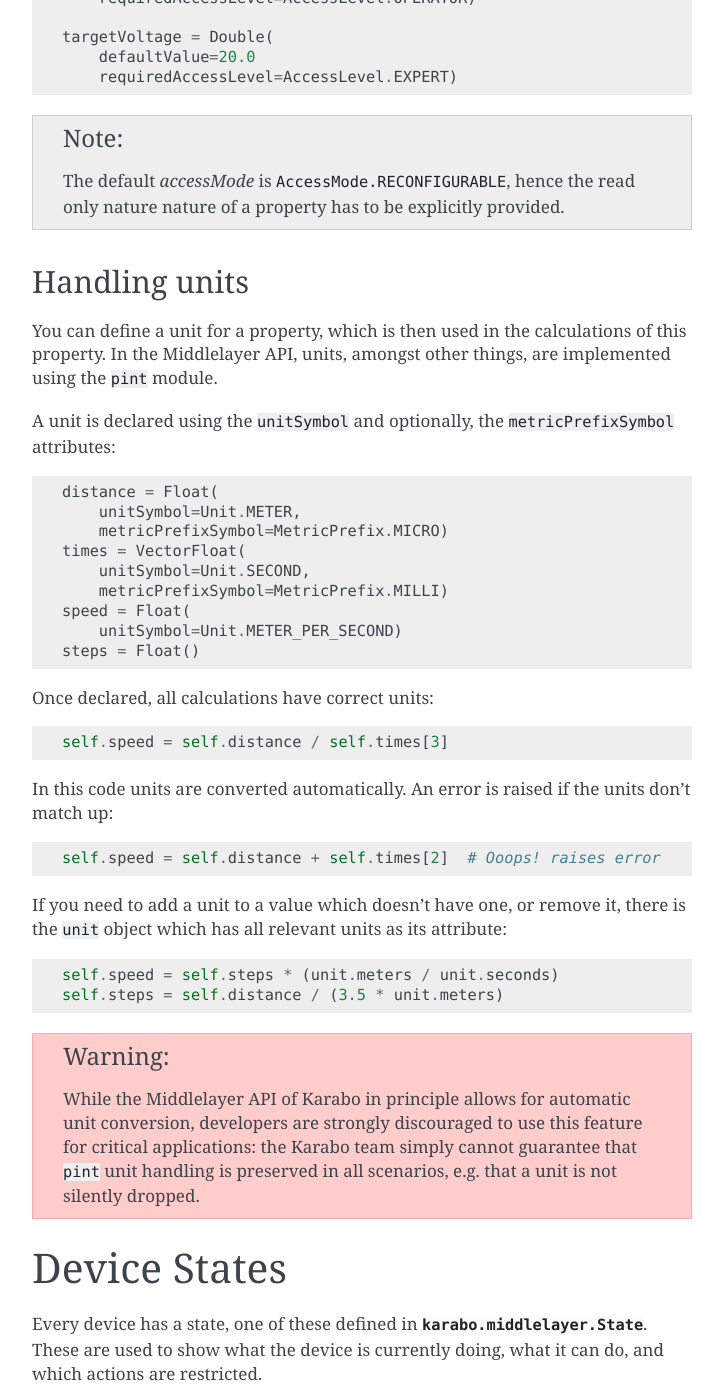
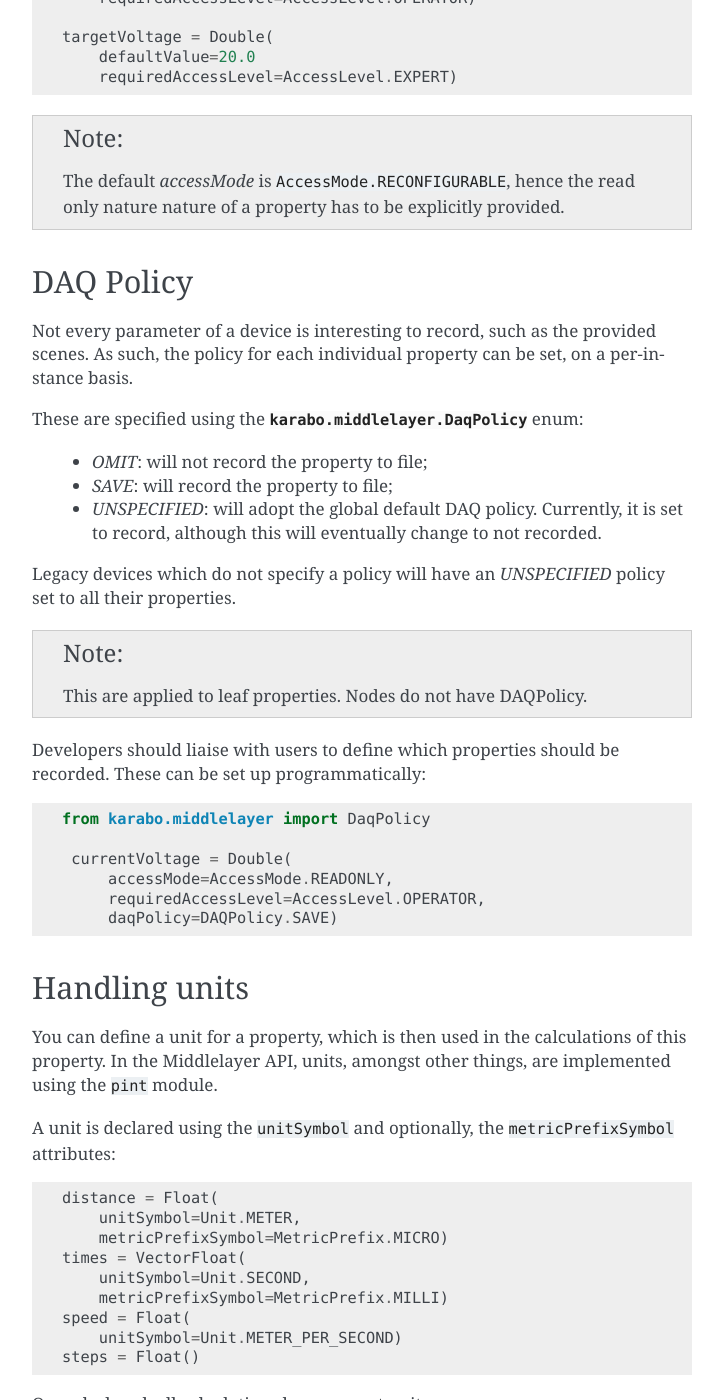
Before and after one commit to European-XFEL/howToMiddlelayer, a Sphinx documentation site: the page built from source/chap1/device_attributes.rst, in a window 1280 px wide and 1400 px high, scrolled down 2345 px. Shown: the whole window, without its empty margins (388-1111 px from the left). Built offline with Sphinx 7.4.7, drawn with Linux system fonts in a browser that asks for light colours.

Commit message:
Add DaqPolicy documentation

```diff
--- a/source/chap1/device_attributes.rst
+++ b/source/chap1/device_attributes.rst
@@ -123,6 +123,36 @@ voltage of our voltage controller:
 
     The default `accessMode` is ``AccessMode.RECONFIGURABLE``, hence the read only nature
     nature of a property has to be explicitly provided.
+
+DAQ Policy
+++++++++++
+Not every parameter of a device is interesting to record, such as the provided scenes.
+As such, the policy for each individual property can be set, on a per-instance basis.
+
+These are specified using the :class:`karabo.middlelayer.DaqPolicy` enum:
+
+ - `OMIT`: will not record the property to file;
+ - `SAVE`: will record the property to file;
+ - `UNSPECIFIED`: will adopt the global default DAQ policy. Currently, it is set to
+   record, although this will eventually change to not recorded.
+
+Legacy devices which do not specify a policy will have an `UNSPECIFIED` policy set
+to all their properties.
+
+.. note::
+    This are applied to leaf properties. Nodes do not have DAQPolicy.
+
+Developers should liaise with users to define which properties should be recorded.
+These can be set up programmatically:
+
+.. code-block:: Python
+
+   from karabo.middlelayer import DaqPolicy
+
+    currentVoltage = Double(
+        accessMode=AccessMode.READONLY,
+        requiredAccessLevel=AccessLevel.OPERATOR,
+        daqPolicy=DAQPolicy.SAVE)
 
 Handling units
 ++++++++++++++
```
Also changed, not shown: source/chap3/schema_injection.rst (+11 -0 lines).
